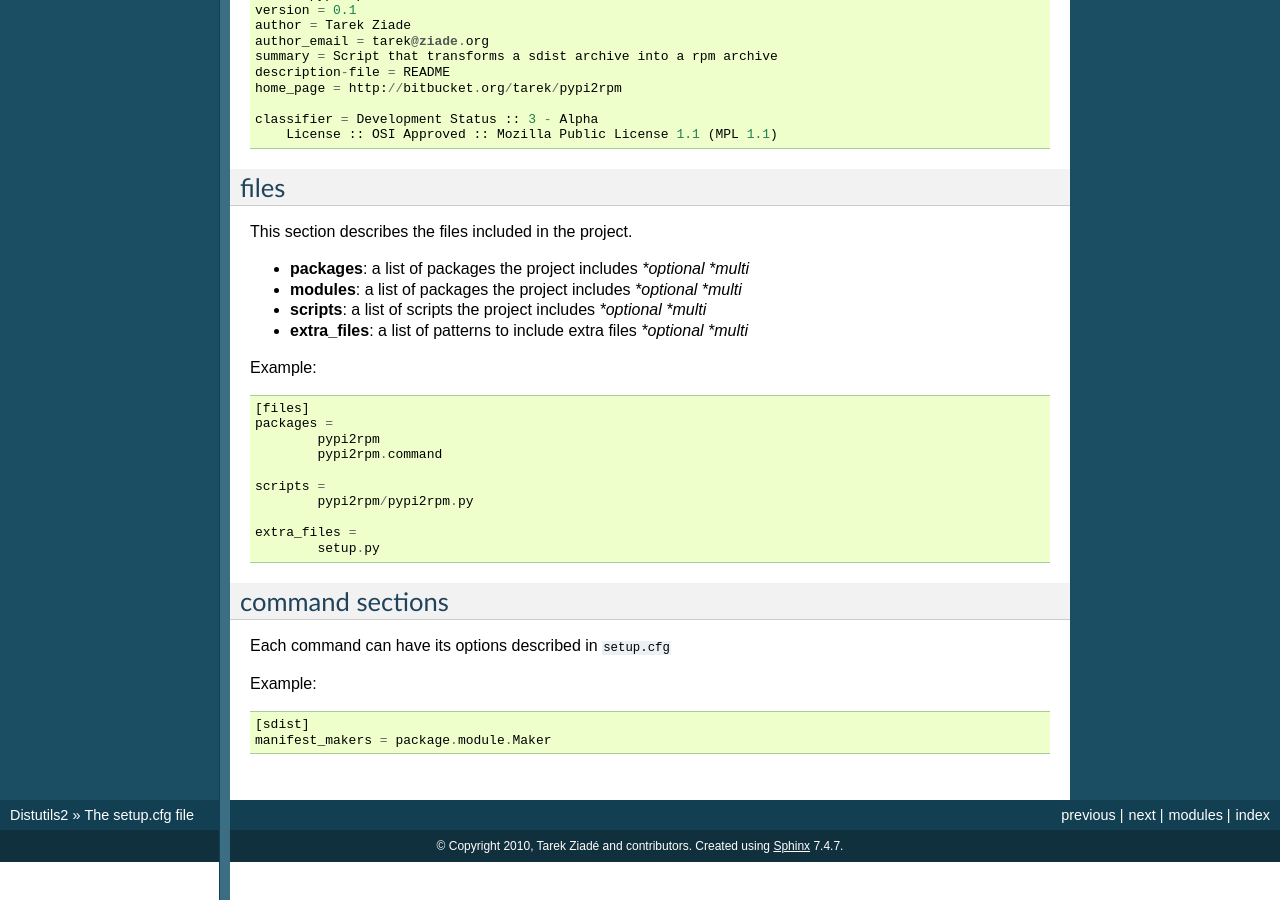
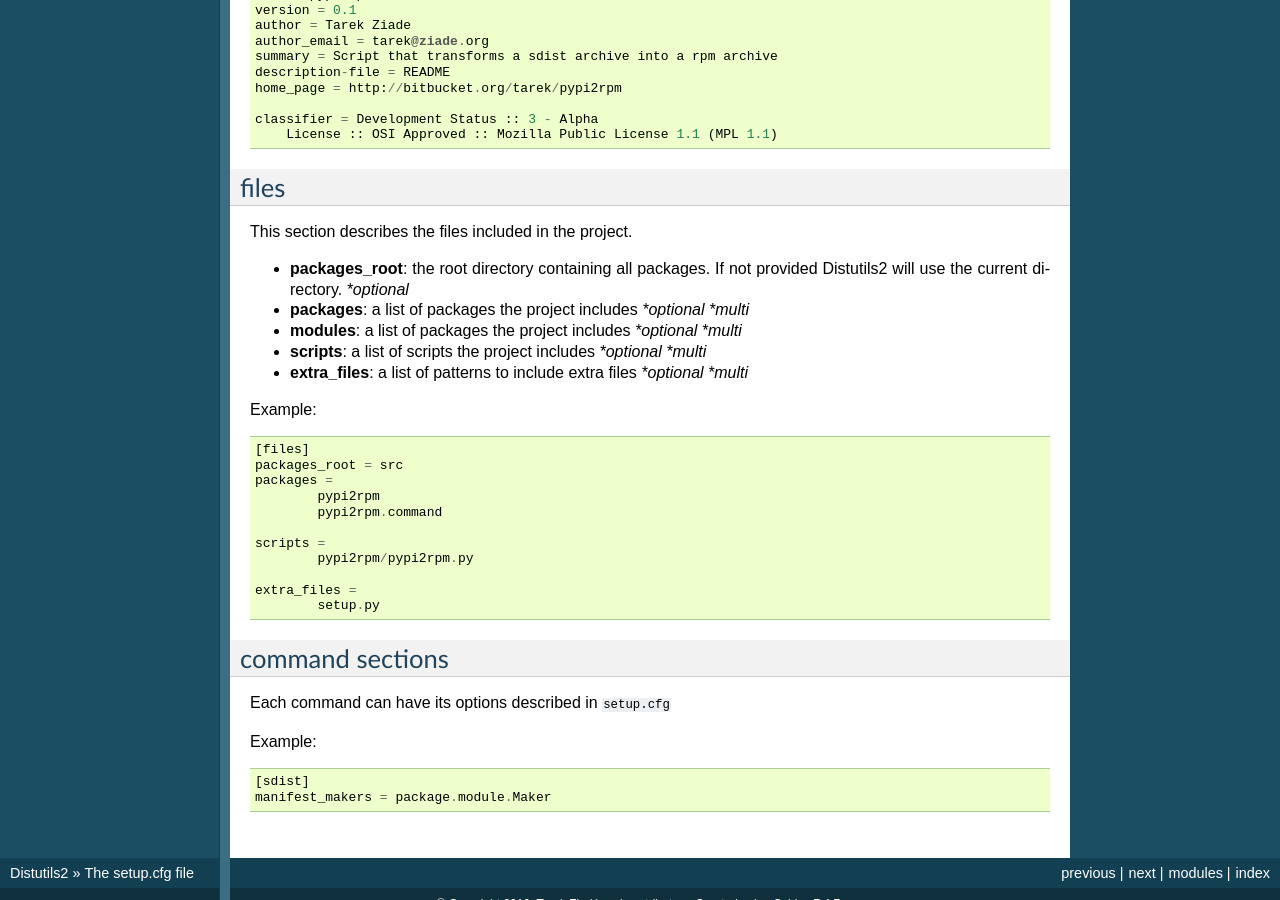
Before and after one commit to crateio/distutils2, a Sphinx documentation site: the page built from docs/source/setupcfg.rst, in a window 1280 px wide and 900 px high, scrolled down 1810 px. Built offline with Sphinx 7.4.7, drawn with Linux system fonts in a browser that asks for light colours.

Commit message:
doc about the packages_root option

```diff
--- a/docs/source/setupcfg.rst
+++ b/docs/source/setupcfg.rst
@@ -128,6 +128,8 @@ files
 
 This section describes the files included in the project.
 
+- **packages_root**: the root directory containing all packages. If not provided
+  Distutils2 will use the current directory.  *\*optional*
 - **packages**: a list of packages the project includes *\*optional* *\*multi*
 - **modules**: a list of packages the project includes *\*optional* *\*multi*
 - **scripts**: a list of scripts the project includes *\*optional* *\*multi*
@@ -136,6 +138,7 @@ This section describes the files included in the project.
 Example::
 
     [files]
+    packages_root = src
     packages =
             pypi2rpm
             pypi2rpm.command
```
